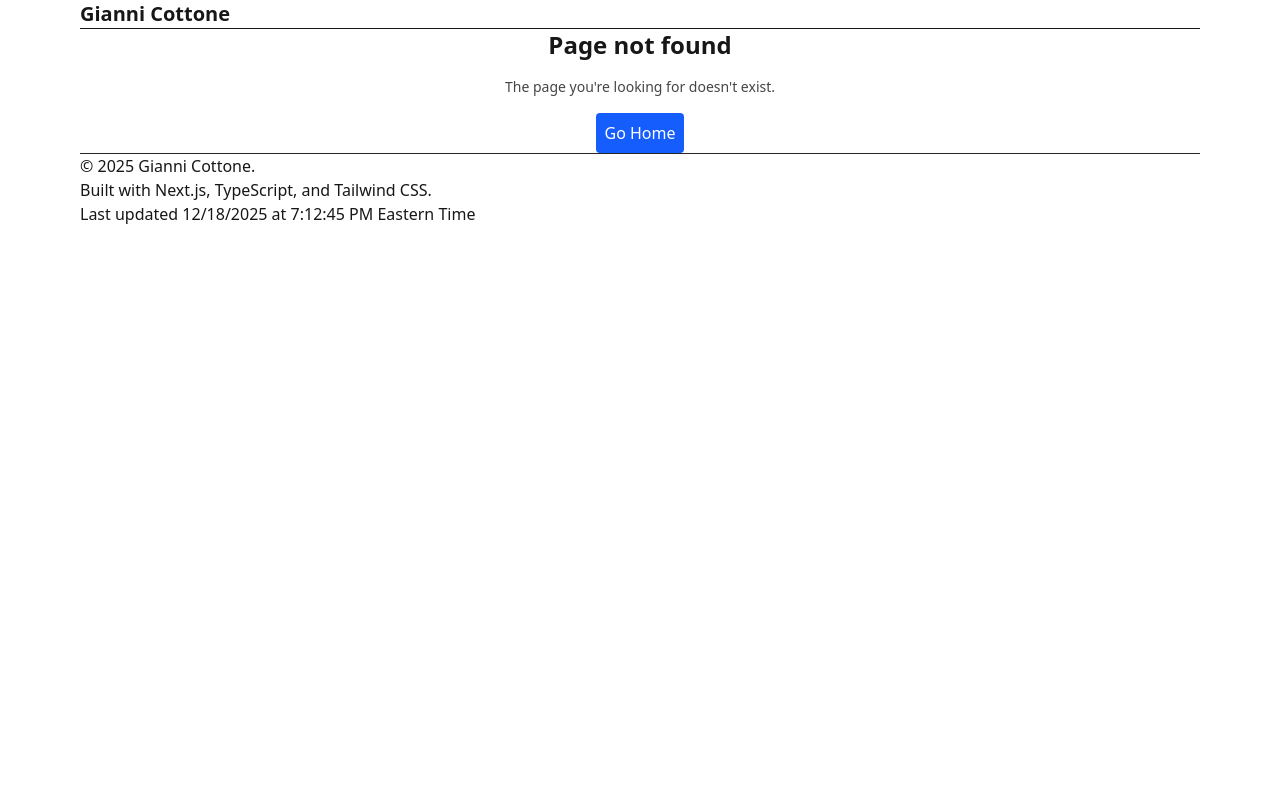
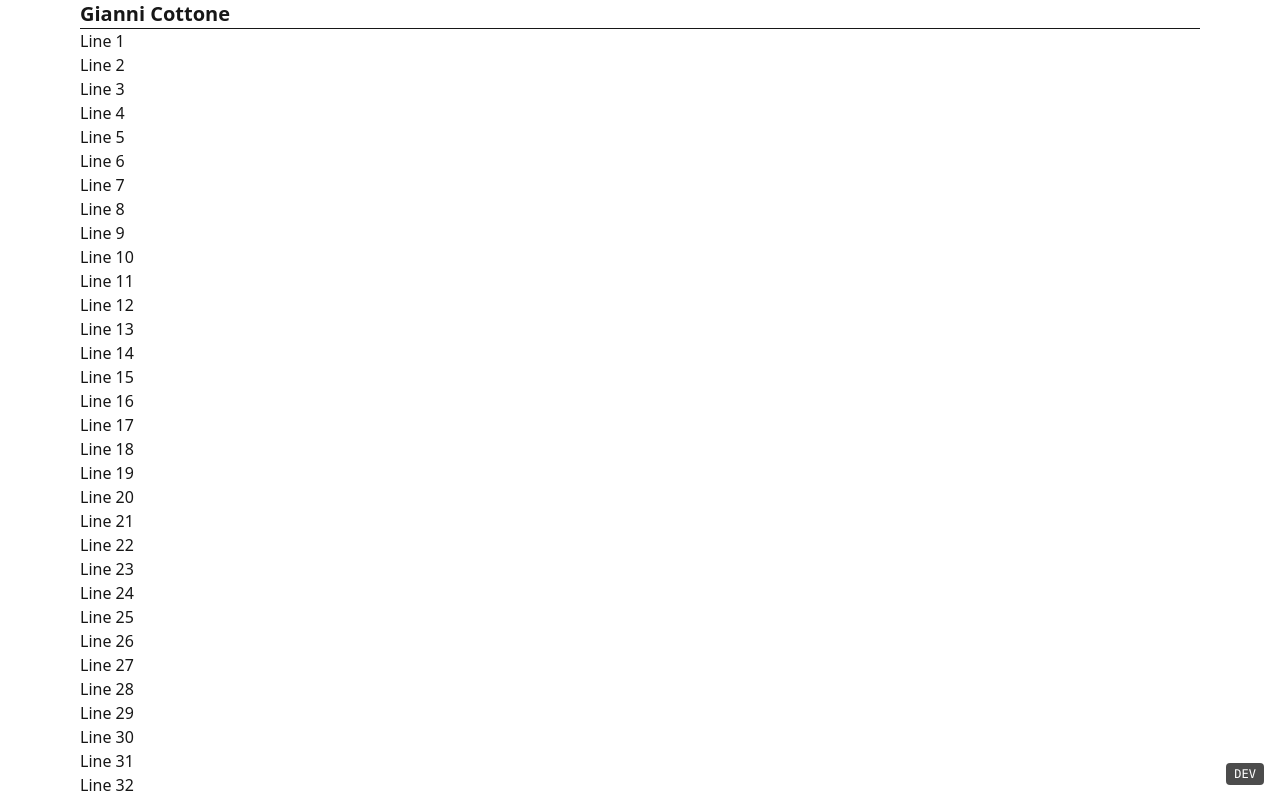
Before and after one commit to giannicottone/gianni-portfolio, a Next.js app: page /dev/longpage in a window 1280 px wide. Before the commit this address had no page. Shown: the top 800 px of the page. Built offline with nearby package versions, Linux system fonts and the light colour scheme.

Commit message:
Created a Testing Path within the site only accessable in pre-deployment

```diff
--- a/src/app/(dev)/devtest/page.tsx
+++ b/src/app/dev/devtest/page.tsx
@@ -6,7 +6,7 @@ export const metadata = {
   robots: { index: false, follow: false },
 };
 
-export default function DevtestPage() {
+export default function Page() {
   if (process.env.NODE_ENV === "production") notFound();
   return (
     <div>
--- /dev/null
+++ b/src/app/dev/layout.tsx
@@ -0,0 +1,31 @@
+// app/dev/layout.tsx
+import { notFound } from "next/navigation";
+import type { Metadata } from "next";
+
+export const metadata: Metadata = {
+  robots: {
+    index: false,
+    follow: false,
+  },
+};
+
+// app/dev/layout.tsx
+export default function DevLayout({ children }: { children: React.ReactNode }) {
+  if (process.env.NODE_ENV === "production") {
+    notFound();
+  }
+
+  return (
+    <>
+      {/* Watermark */}
+      <div className="fixed bottom-4 right-4 z-50 pointer-events-none select-none">
+        <span className="text-xs font-mono bg-black/70 text-white px-2 py-1 rounded">
+          DEV
+        </span>
+      </div>
+
+      {/* Content */}
+        {children}
+    </>
+  );
+}
--- /dev/null
+++ b/src/app/dev/longpage/page.tsx
@@ -0,0 +1,9 @@
+export default function Page() {
+  return (
+    <div>
+      {Array.from({ length: 100 }).map((_, i) => (
+        <p key={i}>Line {i + 1}</p>
+      ))}
+    </div>
+  );
+}
--- a/src/app/layout.tsx
+++ b/src/app/layout.tsx
@@ -16,13 +16,13 @@ export default function RootLayout({
 }) {
   return (
     <html lang="en">
-      <body>
-        <div className="mx-auto w-full max-w-6xl px-4">
+      <body className="min-h-screen">
+      <div className="mx-auto w-full max-w-6xl px-4 flex min-h-screen flex-col">
         <Header />
-          <main>{children}</main>
+        <main className="flex-1">{children}</main>
         <Footer />
-        </div>
-      </body>
+      </div>
+    </body>
     </html>
   );
 }
```
